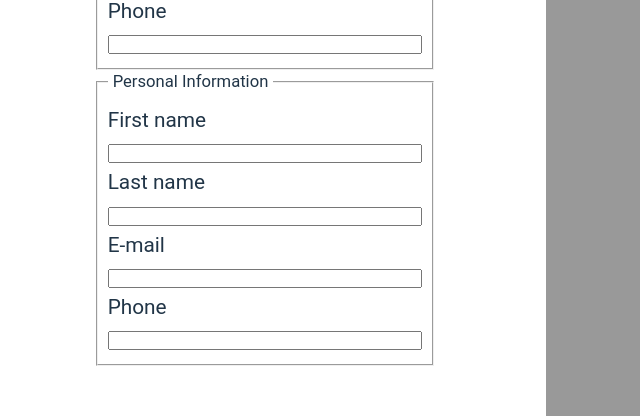
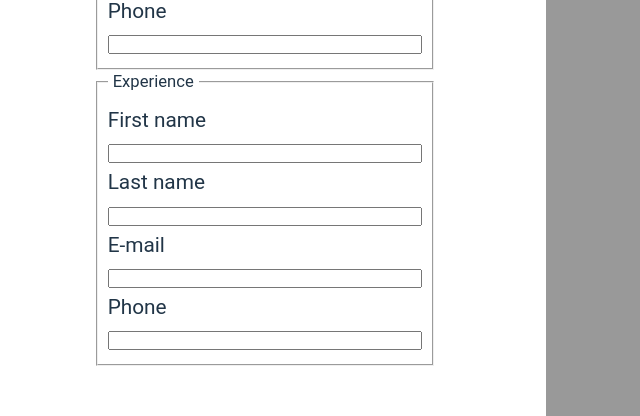
Before and after one commit to hakanyalniz/cv-application, a React (Vite) app: page / in a window 1280 px wide. Shown: the part 330-746 px from the top of the page, without its empty margins (17-657 px from the left). Built offline with nearby package versions, Linux system fonts and the light colour scheme.

Commit message:
Now the Forms component creates as many components as required

```diff
--- a/src/components/FormSection.jsx
+++ b/src/components/FormSection.jsx
@@ -3,18 +3,20 @@ import Forms from "./Forms.jsx";
 
 function FormSection() {
   const personalInformation = [
-    "Personal Information",
-    { firstInput: "First name", htmlFor: "fname", type: "text" },
-    { secondInput: "Last name", htmlFor: "lname", type: "text" },
-    { thirdInput: "E-mail", htmlFor: "email", type: "email" },
-    { fourthInput: "Phone", htmlFor: "phone", type: "number" },
+    { labelContent: "First name", htmlFor: "fname", type: "text" },
+    { labelContent: "Last name", htmlFor: "lname", type: "text" },
+    { labelContent: "E-mail", htmlFor: "email", type: "email" },
+    { labelContent: "Phone", htmlFor: "phone", type: "number" },
   ];
   return (
     <div className="form-section">
       <div className="introduction"></div>
       <div className="forms">
-        <Forms personalInformation={personalInformation} />
-        <Forms personalInformation={personalInformation} />
+        <Forms
+          personalInformation={personalInformation}
+          legend="Personal Information"
+        />
+        <Forms personalInformation={personalInformation} legend="Experience" />
       </div>
     </div>
   );
--- a/src/components/Forms.jsx
+++ b/src/components/Forms.jsx
@@ -1,50 +1,23 @@
-function Forms({ personalInformation }) {
-  const [legendName, firstObj, secondObj, thirdObj, fourthObj] =
-    personalInformation;
-
+function Forms({ personalInformation, legend }) {
   return (
     <form>
       <fieldset>
-        <legend>{legendName}</legend>
-        <div>
-          <label htmlFor={firstObj.htmlFor}>{firstObj.firstInput}</label>
-          <br />
-          <input
-            type={firstObj.type}
-            id={firstObj.htmlFor}
-            name={firstObj.htmlFor}
-          />
-        </div>
-
-        <div>
-          <label htmlFor={secondObj.htmlFor}>{secondObj.secondInput}</label>
-          <br />
-          <input
-            type={secondObj.type}
-            id={secondObj.htmlFor}
-            name={secondObj.htmlFor}
-          />
-        </div>
-
-        <div>
-          <label htmlFor={thirdObj.htmlFor}>{thirdObj.thirdInput}</label>
-          <br />
-          <input
-            type={thirdObj.type}
-            id={thirdObj.htmlFor}
-            name={thirdObj.htmlFor}
-          />
-        </div>
-
-        <div>
-          <label htmlFor={fourthObj.htmlFor}>{fourthObj.fourthInput}</label>
-          <br />
-          <input
-            type={fourthObj.type}
-            id={fourthObj.htmlFor}
-            name={fourthObj.htmlFor}
-          />
-        </div>
+        <legend>{legend}</legend>
+        {personalInformation.map((inputElement) => {
+          return (
+            <div>
+              <label htmlFor={inputElement.htmlFor}>
+                {inputElement.labelContent}
+              </label>
+              <br />
+              <input
+                type={inputElement.type}
+                id={inputElement.htmlFor}
+                name={inputElement.htmlFor}
+              />
+            </div>
+          );
+        })}
       </fieldset>
     </form>
   );
```
